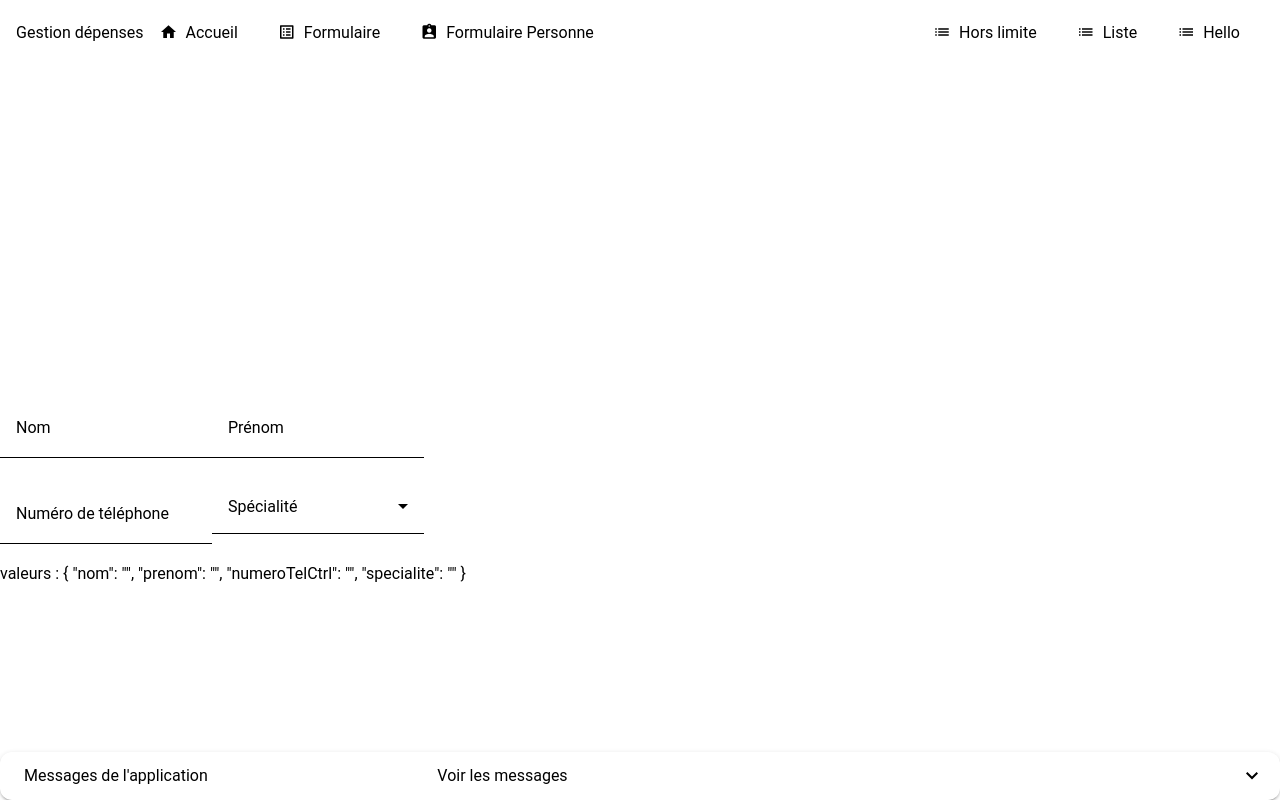
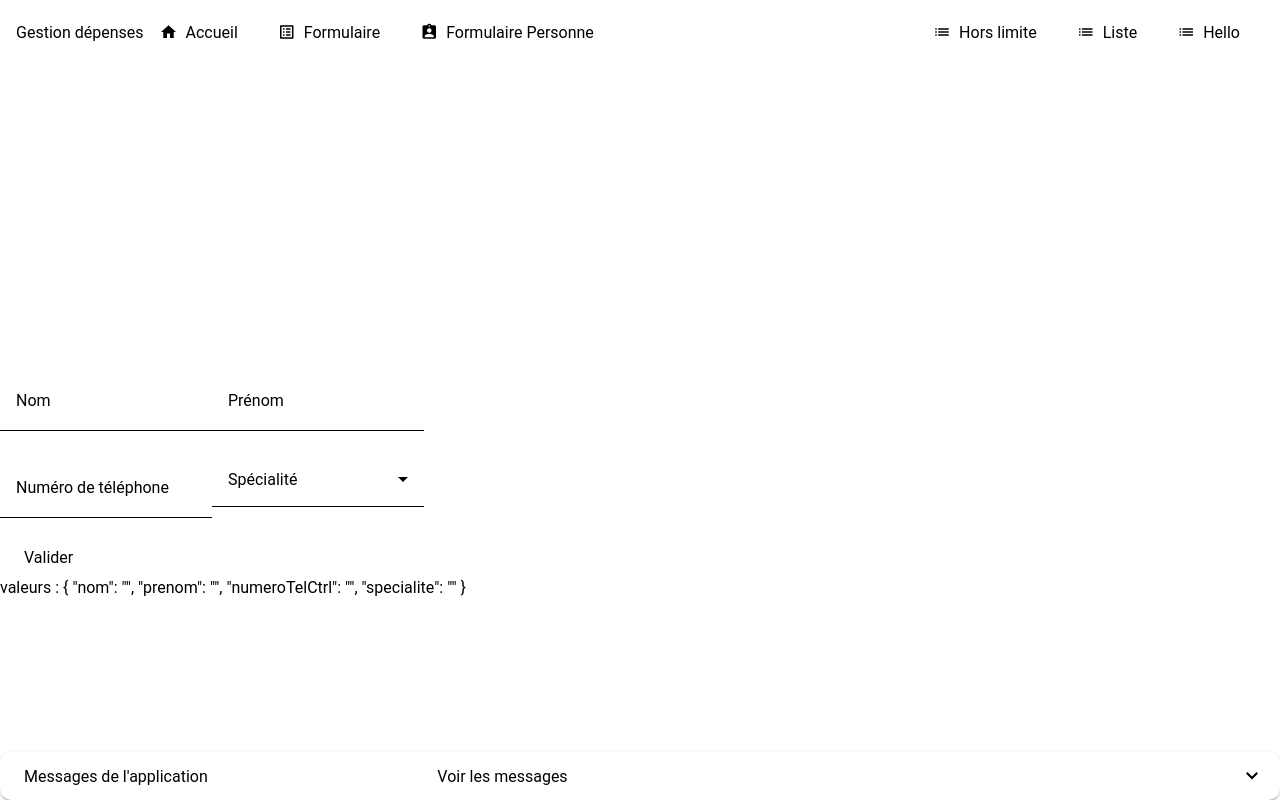
Before and after one commit to axelriv62/gestion-depenses, an Angular app: page /personne-form in a window 1280 px wide. Built offline with nearby package versions, Linux system fonts and the light colour scheme.

Commit message:
feat: ajout d'un bouton de soumission et gestion de l'événement dans le formulaire
#closes 32

```diff
--- a/src/app/personne-form/personne-form.component.html
+++ b/src/app/personne-form/personne-form.component.html
@@ -1,5 +1,5 @@
 <div class="container">
-  <form [formGroup]="formulaire">
+  <form (ngSubmit)="onSubmit()" [formGroup]="formulaire">
     <div class="ligne">
       <mat-form-field>
         <input formControlName="nom" matInput placeholder="Nom" type="text">
@@ -23,6 +23,9 @@
         </mat-select>
       </mat-form-field>
     </div>
+    <div class="ligne">
+      <button color="primary" mat-raised-button type="submit">Valider</button>
+    </div>
   </form>
   <div>
     valeurs : {{ formulaire.value | json }}
--- a/src/app/personne-form/personne-form.component.ts
+++ b/src/app/personne-form/personne-form.component.ts
@@ -4,6 +4,7 @@ import {MatFormField, MatLabel} from '@angular/material/form-field';
 import {MatOption, MatSelect} from '@angular/material/select';
 import {JsonPipe} from '@angular/common';
 import {MatInput} from '@angular/material/input';
+import {MatButton} from '@angular/material/button';
 
 interface Specialite {
   valeur: string;
@@ -20,7 +21,8 @@ interface Specialite {
     MatOption,
     MatLabel,
     JsonPipe,
-    MatInput
+    MatInput,
+    MatButton
   ],
   templateUrl: './personne-form.component.html',
   styleUrl: './personne-form.component.css'
@@ -47,4 +49,8 @@ export class PersonneFormComponent {
   get numeroTelCtrl(): AbstractControl | null {
     return this.formulaire.get('numeroTelCtrl');
   }
+
+  onSubmit() {
+    console.info(this.formulaire.value);
+  }
 }
```
